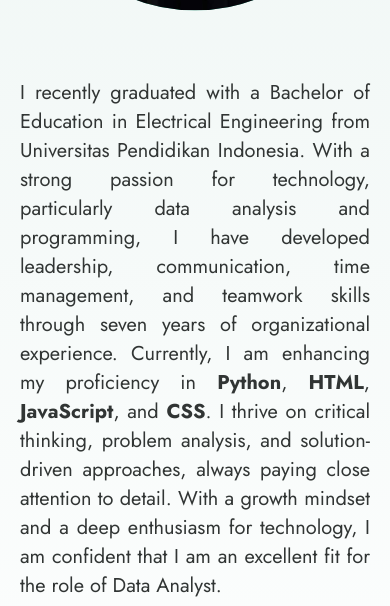
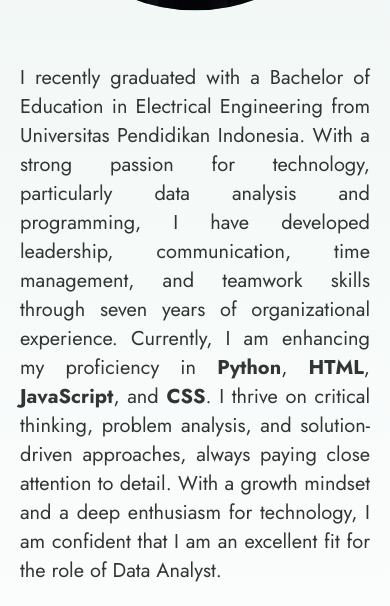
Before and after one commit to MrRiess/Web-Portofolio, a plain HTML site: page index.html in a window 390 px wide. Shown: the part 997-1603 px from the top of the page. Drawn offline with nearby package versions, Linux system fonts and the light colour scheme.

Commit message:
Update styles.css

```diff
--- a/assets/CSS/styles.css
+++ b/assets/CSS/styles.css
@@ -1490,7 +1490,7 @@ textarea {
     }
 
     .home-description {
-        transform: translateY(-15%);
+        transform: translateY(-10%);
     }
 
     .skills-container {
@@ -1518,7 +1518,7 @@ textarea {
     }
 
     .home-description {
-        transform: translateY(-3%);
+        transform: translateY(-6%);
     }
 
     .card {
```
